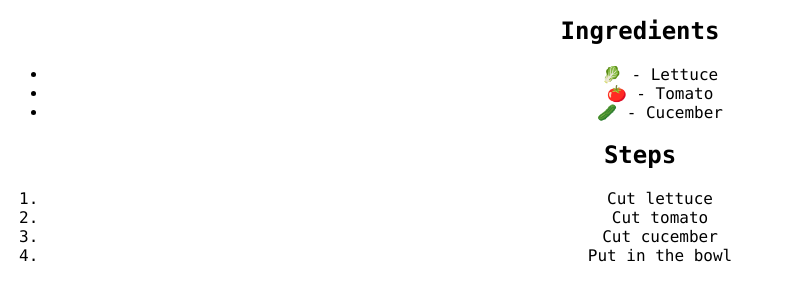
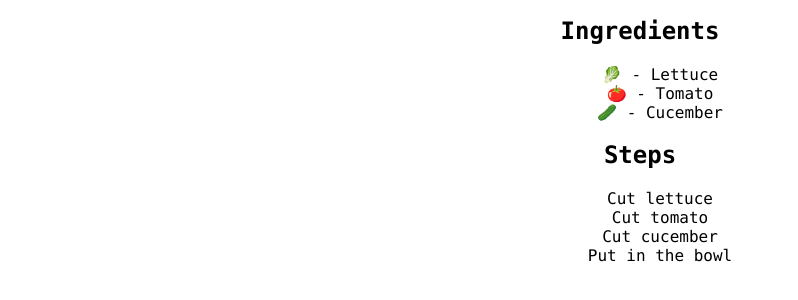
Before and after one commit to bdrnglm/TheOdinProject, a plain HTML site: page Foundation/project/odin-recipes/recipes/salad.html in a window 1280 px wide. Shown: the part 360-660 px from the top of the page, without its empty margins (0-798 px from the left). Drawn offline with Linux system fonts and the light colour scheme.

Commit message:
Remove lits' style

```diff
--- a/Foundation/project/odin-recipes/style.css
+++ b/Foundation/project/odin-recipes/style.css
@@ -2,3 +2,8 @@ body {
     font-family: Monaco;
     text-align: center;
 }
+
+ol,
+ul {
+    list-style: none;
+}
```
